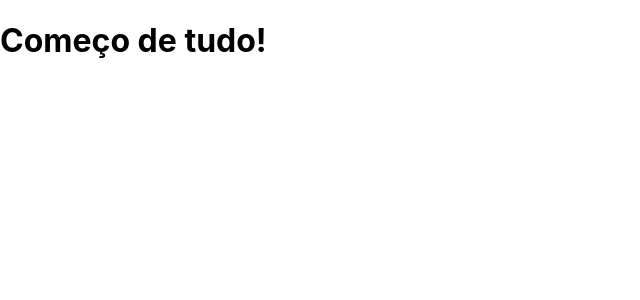
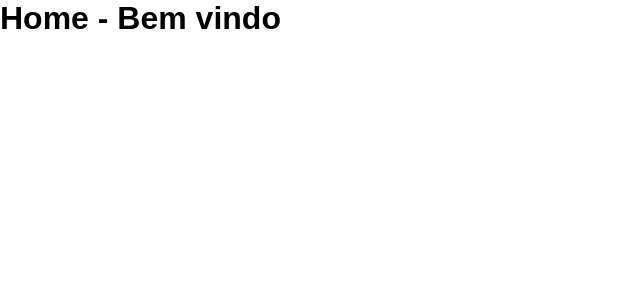
Before and after one commit to juliano340/j-flix, a React (Create React App) app: page / in a window 1280 px wide. Shown: the top 300 px of the page, without its empty margins (0-640 px from the left). Built offline with nearby package versions, Linux system fonts and the light colour scheme.

Commit message:
"Rotas criadas"

```diff
--- a/package.json
+++ b/package.json
@@ -8,6 +8,7 @@
     "@testing-library/user-event": "^13.5.0",
     "react": "^18.2.0",
     "react-dom": "^18.2.0",
+    "react-router-dom": "^6.3.0",
     "react-scripts": "5.0.1",
     "web-vitals": "^2.1.4"
   },
--- a/src/App.js
+++ b/src/App.js
@@ -1,7 +1,11 @@
+import RoutesApp from "./routes";
+
+
+
 function App() {
   return (
     <div className="App">
-      <h1>Começo de tudo!</h1>
+      <RoutesApp/>
     </div>
   );
 }
--- /dev/null
+++ b/src/Pages/Filme/index.jsx
@@ -0,0 +1,11 @@
+function Filme() {
+
+    return (
+        <div>
+            <h1>Filme</h1>
+        </div>
+    )
+
+}
+
+export default Filme;
--- /dev/null
+++ b/src/Pages/Home/index.jsx
@@ -0,0 +1,12 @@
+function Home() {
+
+    return(
+        <div>
+            <h1> Home - Bem vindo</h1>
+        </div>
+    )
+
+}
+
+
+export default Home;
--- a/src/index.css
+++ b/src/index.css
@@ -1,13 +1,18 @@
-body {
+* {
+  padding: 0;
   margin: 0;
-  font-family: -apple-system, BlinkMacSystemFont, 'Segoe UI', 'Roboto', 'Oxygen',
-    'Ubuntu', 'Cantarell', 'Fira Sans', 'Droid Sans', 'Helvetica Neue',
-    sans-serif;
-  -webkit-font-smoothing: antialiased;
-  -moz-osx-font-smoothing: grayscale;
+  box-sizing: border-box;
+
 }
 
-code {
-  font-family: source-code-pro, Menlo, Monaco, Consolas, 'Courier New',
-    monospace;
+body{
+  font-family: sans-serif;
 }
+
+.app{
+  display: flex;
+  width: 100%;
+  justify-content: center;
+  align-items: center;
+  flex-direction: column;
+}
--- /dev/null
+++ b/src/routes.js
@@ -0,0 +1,21 @@
+import { BrowserRouter, Routes, Route } from "react-router-dom";
+
+import Home from './Pages/Home'
+import Filme from './Pages/Filme'
+
+function RoutesApp() {
+    return (
+
+        <BrowserRouter>
+
+        <Routes>
+            <Route path="/" element={<Home/>}/>
+            <Route path="/filme/:id" element={<Filme/>}/>
+
+        </Routes>
+
+        </BrowserRouter>
+    )
+}
+
+export default RoutesApp;
```
Also changed, not shown: 1 other file (tests, documents, lock files or other folders).
